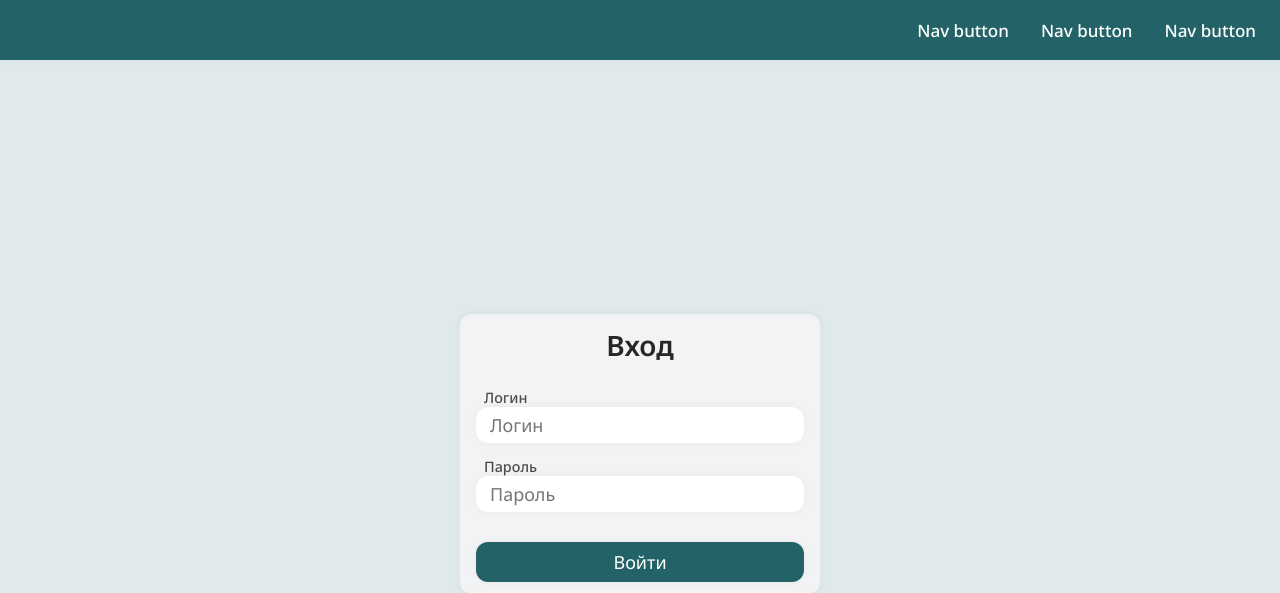
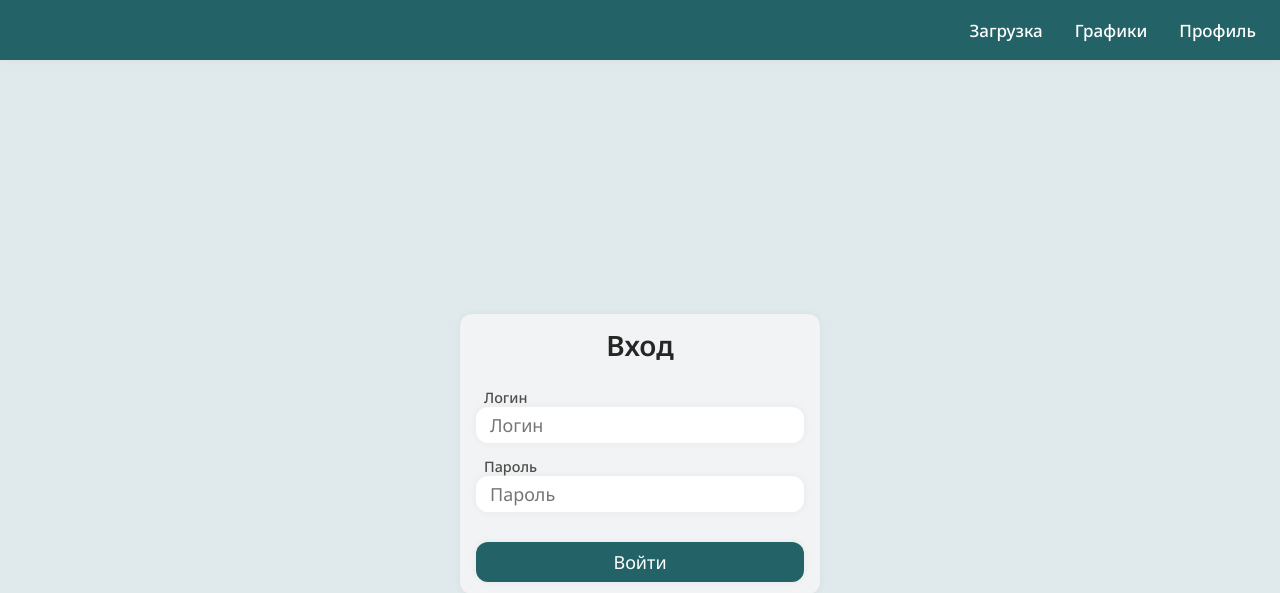
Before and after one commit to MrCrabs2000/The_magnificent_five_predprof_repo, a Flask app: page /login in a window 1280 px wide. Shown: the top 593 px of the page. Run offline with Flask 3, Linux system fonts and the light colour scheme; data comes from the database, SQL or seed files in the repository; parts of the project's set-up code (start-up, migrations or seed data) failed here and were passed over.

Commit message:
Changed header buttons

```diff
--- a/templates/includes/header.html
+++ b/templates/includes/header.html
@@ -6,9 +6,9 @@
     <div class="header__right">
         <nav class="navigation">
             <ul>
-                <li><a href="" class="navigation__button">Nav button</a></li>
-                <li><a href="" class="navigation__button">Nav button</a></li>
-                <li><a href="" class="navigation__button">Nav button</a></li>
+                <li><a href="/upload" class="navigation__button">Загрузка</a></li>
+                <li><a href="/graphs" class="navigation__button">Графики</a></li>
+                <li><a href="/profile" class="navigation__button">Профиль</a></li>
             </ul>
         </nav>
     </div>
```
